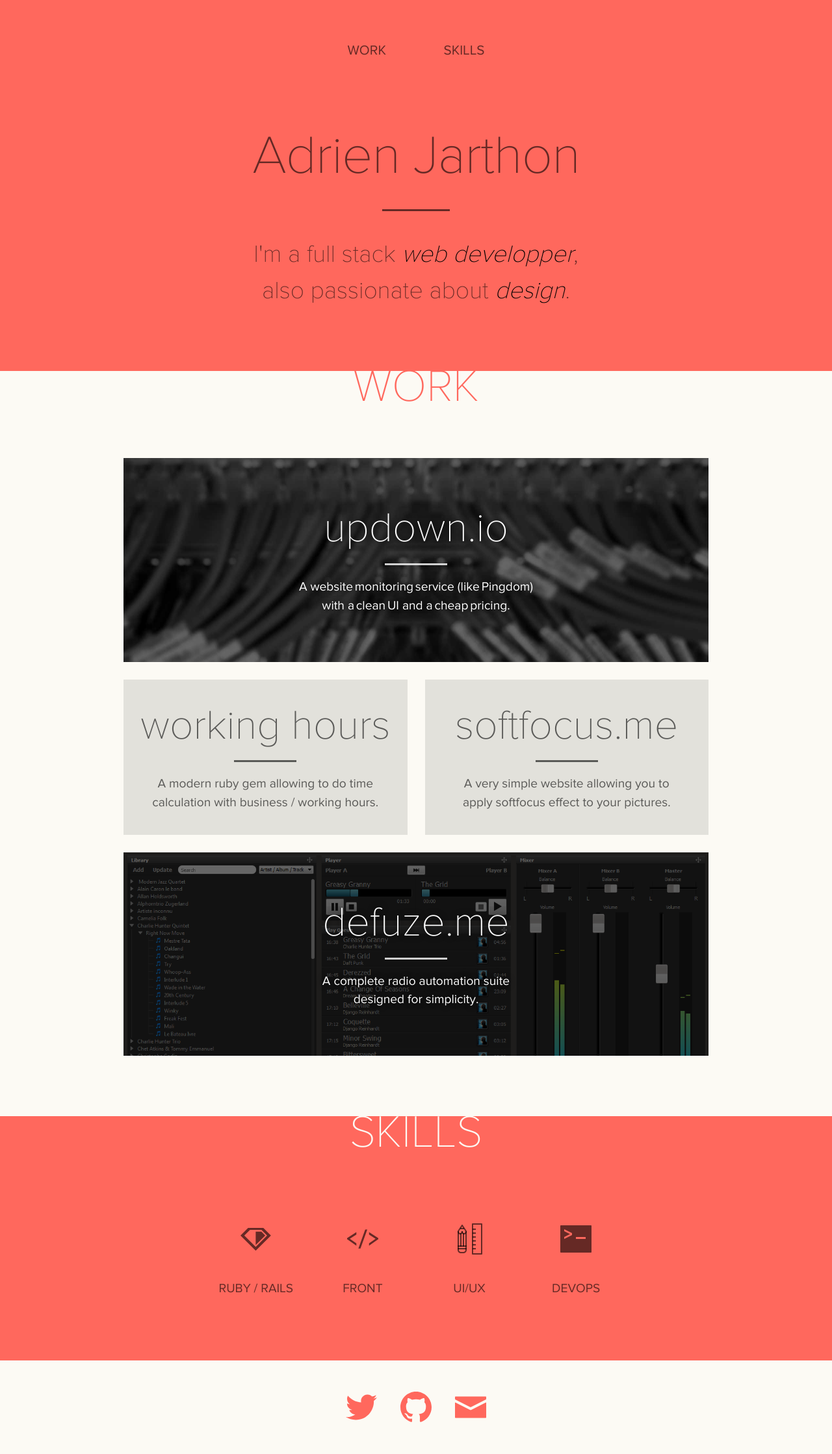
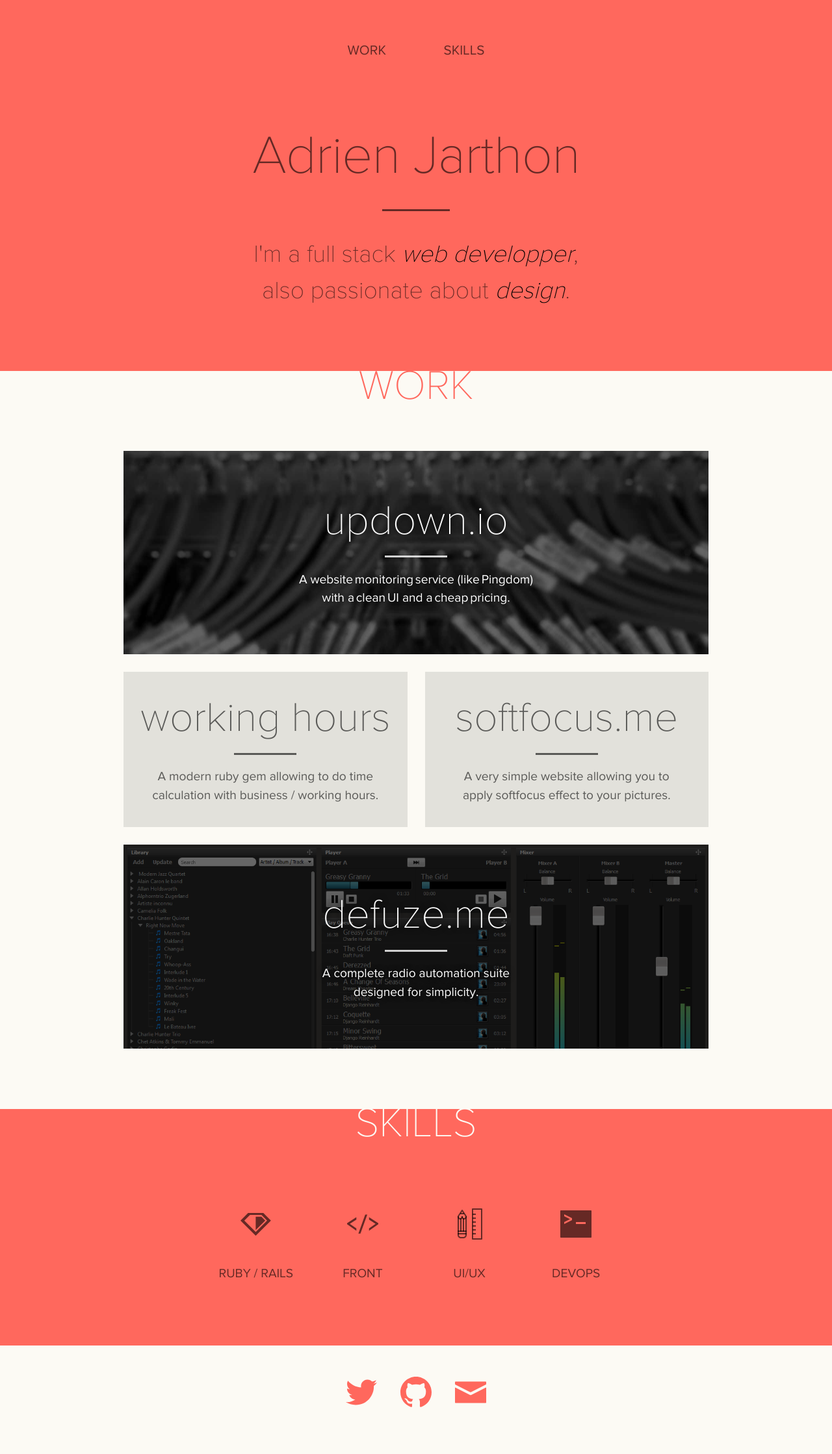
Before and after one commit to jarthod/jarthod.github.io, a Jekyll site: the page built from index.html, in a window 1280 px wide. Shown: the whole page at 65% size. Built offline with Jekyll 4.4.1, drawn with Linux system fonts in a browser that asks for light colours; after the commit the page ends 2215 px from its top, so only the background shows below that.

Commit message:
fix CSS for mobile

```diff
--- a/_includes/head.html
+++ b/_includes/head.html
@@ -1,6 +1,6 @@
   <head>
     <meta charset="utf-8">
-    <meta name="viewport" content="width=device-width initial-scale=1" />
+    <meta name="viewport" content="width=device-width, initial-scale=1">
     <meta http-equiv="X-UA-Compatible" content="IE=edge">
 
     <title>{% if page.title %}{{ page.title }}{% else %}{{ site.title }}{% endif %}</title>
--- a/_includes/main.scss
+++ b/_includes/main.scss
@@ -39,7 +39,7 @@ body {
   line-height: 1.5;
   color: $text-color;
   background-color: $background;
-  min-width: 350px;
+  min-width: 320px;
   font-smooth: always;
   -webkit-font-smoothing: antialiased;
   text-rendering: optimizeLegibility;
@@ -56,14 +56,14 @@ h1, h2, h3, h4, h5, h6 {
 
 h2 {
   text-align: center;
-  font-size: 70px;
+  font-size: 4em;
 }
 
 h2.suspended {
   font-weight: 300;
   text-transform: uppercase;
   color: $red;
-  margin: -1.32em 0 0.8em 0;
+  margin: -1.41em 0 0.8em 0;
 }
 
 svg {
@@ -169,7 +169,7 @@ footer {
 
 .skill {
   display: inline-block;
-  width: 160px;
+  width: 10em;
   text-align: center;
   padding: 2em 0;
 
@@ -291,3 +291,13 @@ footer {
     margin-left: inherit;
   }
 }
+
+@include media-query(550px) {
+  body {
+    font-size: 13px;
+  }
+
+  header .site-title {
+    font-size: 3em;
+  }
+}
```
Also changed, not shown: images/defuzeme.png.
